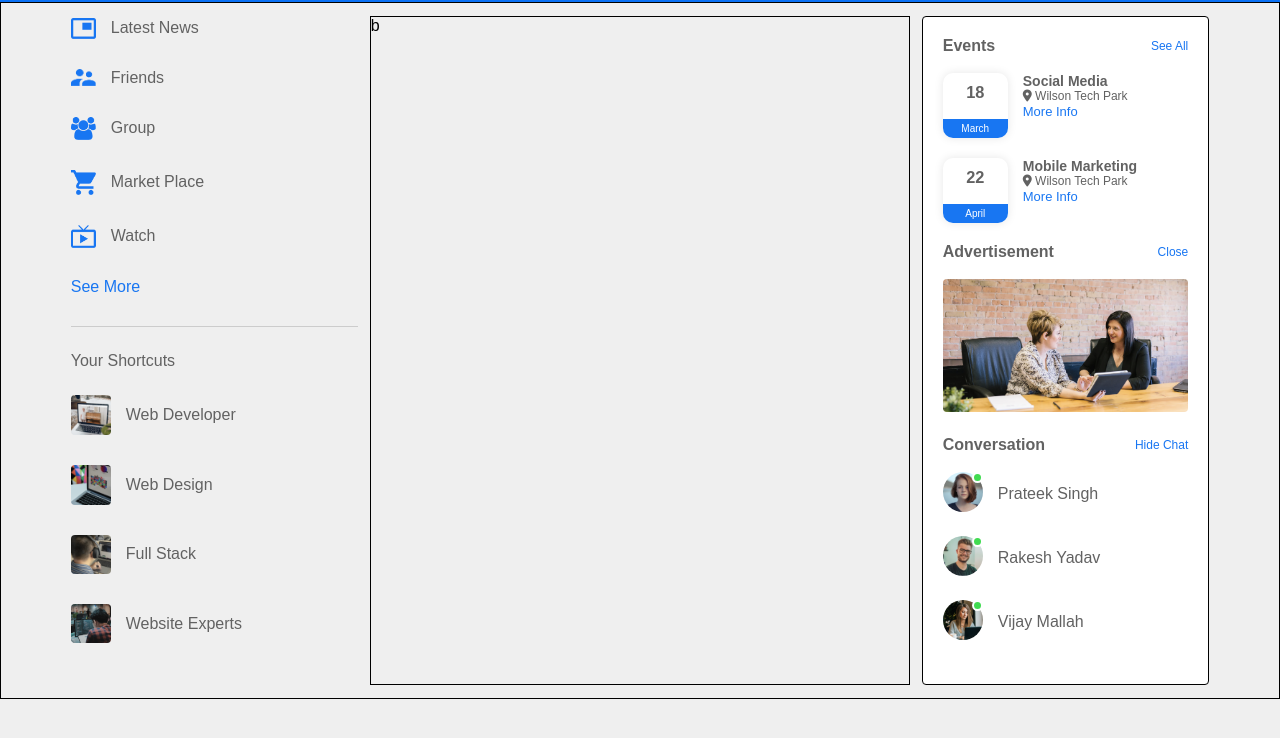
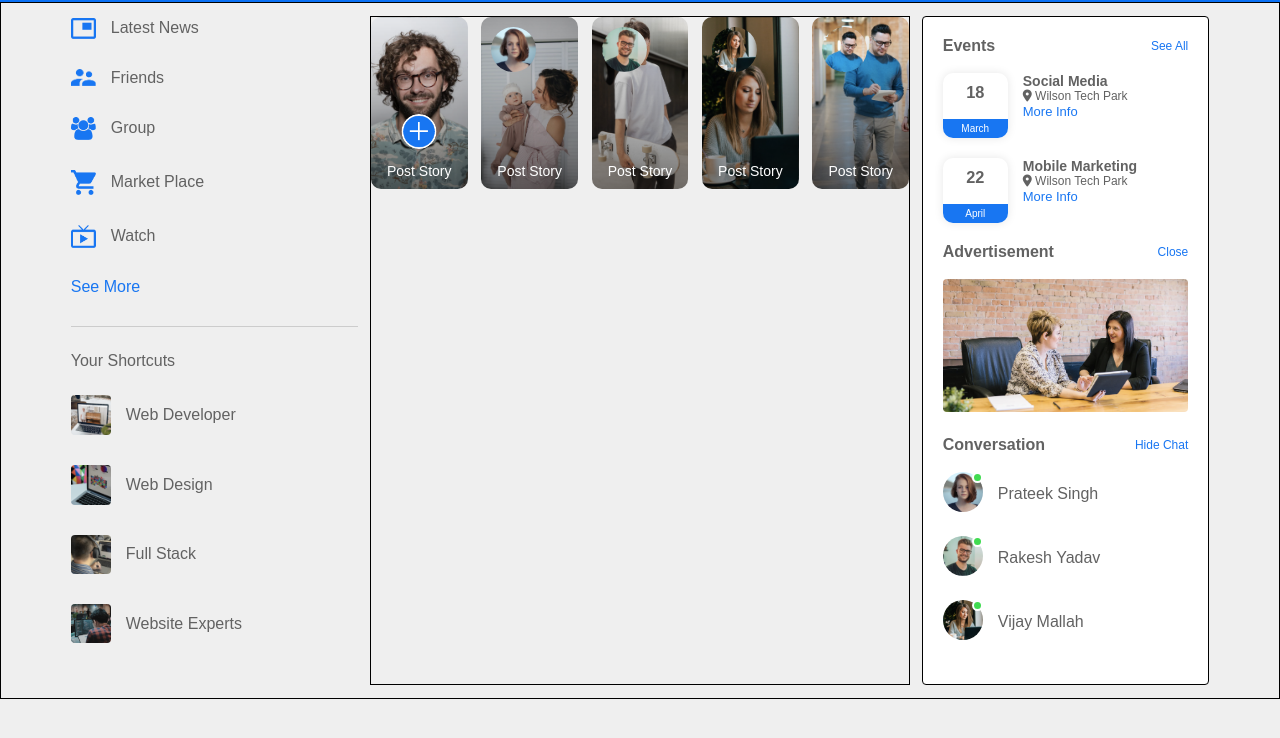
Before and after one commit to stupidcoder22/SocialBook, a plain HTML site: page index.html in a window 1280 px wide. Shown: the part 52-790 px from the top of the page. Drawn offline with Linux system fonts and the light colour scheme.

Commit message:
story section completed

```diff
--- a/index.html
+++ b/index.html
@@ -59,7 +59,30 @@
         </div>
       </div>
       <!-- main-container -->
-      <div class="main">b</div>
+      <div class="main-content">
+        <div class="story-gallery">
+          <div class="story originalstory">
+            <img src="images/upload.png" />
+            <p>Post Story</p>
+          </div>
+          <div class="story story1">
+            <img src="images/member-1.png" />
+            <p>Post Story</p>
+          </div>
+          <div class="story story2">
+            <img src="images/member-2.png" />
+            <p>Post Story</p>
+          </div>
+          <div class="story story3">
+            <img src="images/member-3.png" />
+            <p>Post Story</p>
+          </div>
+          <div class="story story4">
+            <img src="images/member-4.png" />
+            <p>Post Story</p>
+          </div>
+        </div>
+      </div>
       <!-- right-sidebar -->
       <div class="right-sidebar">
         <div class="sidebar-title">
--- a/style.css
+++ b/style.css
@@ -114,9 +114,73 @@ nav {
   align-self: flex-start;
 }
 
-.main {
+.main-content {
   border: 1px solid #000;
   flex-basis: 47%;
+}
+
+.story-gallery {
+  display: flex;
+  justify-content: space-between;
+  margin-bottom: 20;
+}
+
+.story {
+  flex-basis: 18%;
+  padding-top: 32%;
+  position: relative;
+  background-image: linear-gradient(transparent, rgba(0, 0, 0, 0.5)),
+    url(images/status-1.png);
+  background-position: center;
+  background-size: cover;
+  border-radius: 10px;
+}
+
+.story1 {
+  background-image: linear-gradient(transparent, rgba(0, 0, 0, 0.5)),
+    url(images/status-2.png);
+}
+
+.story2 {
+  background-image: linear-gradient(transparent, rgba(0, 0, 0, 0.5)),
+    url(images/status-3.png);
+}
+
+.story3 {
+  background-image: linear-gradient(transparent, rgba(0, 0, 0, 0.5)),
+    url(images/status-4.png);
+}
+
+.story4 {
+  background-image: linear-gradient(transparent, rgba(0, 0, 0, 0.5)),
+    url(images/status-5.png);
+}
+
+.story img {
+  position: absolute;
+  width: 45px;
+  border-radius: 50%;
+  top: 10px;
+  left: 10px;
+  border-radius: 5px solid #626262;
+}
+
+.story p {
+  position: absolute;
+  bottom: 10px;
+  width: 100%;
+  text-align: center;
+  color: #fff;
+  font-size: 14px;
+}
+
+.originalstory img {
+  top: unset;
+  left: 50%;
+  bottom: 40px;
+  transform: translateX(-50%);
+  border: 0;
+  width: 35px;
 }
 
 .imp-links a,
```
